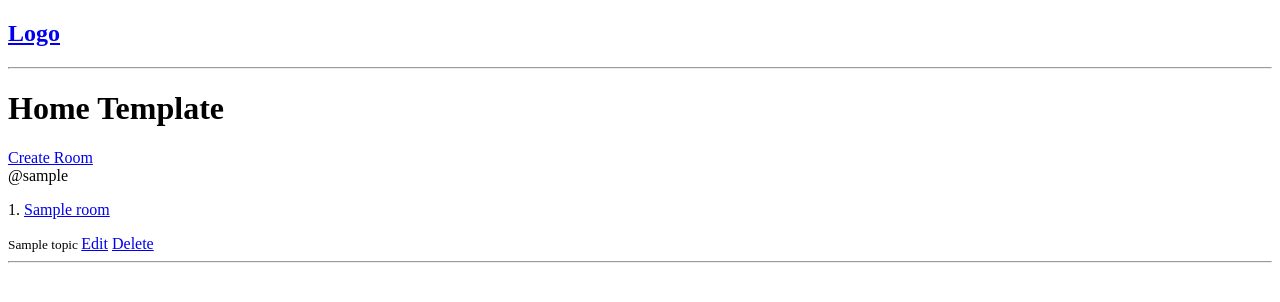
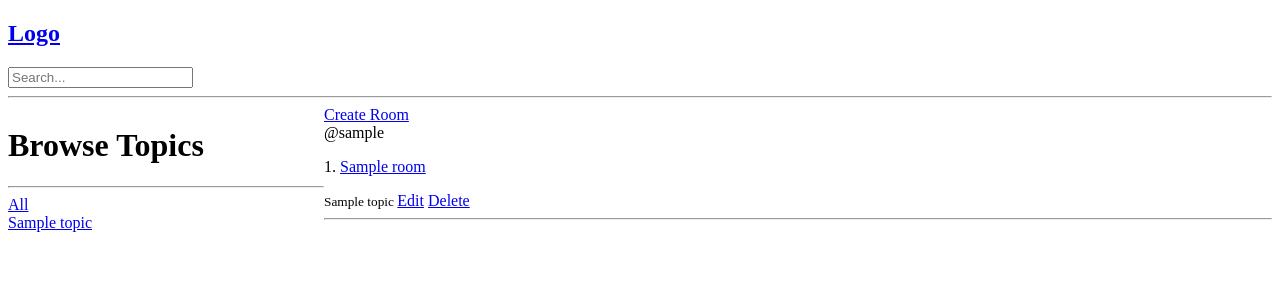
Before and after one commit to abriham-atinkut/Study-Buddy, a Django app: page / in a window 1280 px wide. Shown: the top 302 px of the page. Run offline with Django 4.2, Linux system fonts and the light colour scheme; tables that the repository leaves empty hold one stand-in row (values such as "Sample post").

Commit message:
feat(search): add topic based search and left sidebar navigation

```diff
--- a/base/templates/base/home.html
+++ b/base/templates/base/home.html
@@ -1,6 +1,25 @@
 {% extends 'main.html' %} {% block content %}
 
-<h1>Home Template</h1>
+<style>
+  .home-container {
+    display: grid;
+    grid-template-columns: 1fr 3fr;
+  }
+</style>
+<div class="home-container">
+  <div>
+    <h1>Browse Topics</h1>
+    <hr />
+    <div>
+      <a href="{% url 'home' %}">All </a>
+    </div>
+    {% for topic in topics %}
+    <div>
+      <a href="{% url 'home' %}?q={{topic.name}}">{{topic.name}} </a>
+    </div>
+    {% endfor %}
+  </div>
+
   <div>
     <a href="{% url 'create-room' %}">Create Room</a>
 
@@ -8,7 +27,9 @@
       {% for room in rooms %}
       <div>
         <span>@{{room.host.username}}</span>
-      <p>{{room.id}}. <a href="{% url 'room' room.id  %}">{{room.name}}</a></p>
+        <p>
+          {{room.id}}. <a href="{% url 'room' room.id  %}">{{room.name}}</a>
+        </p>
         <small>{{room.topic.name}} </small>
         <a href="{% url 'edit-room' room.id  %}">Edit</a>
         <a href="{% url 'delete-room' room.id %}">Delete</a>
@@ -18,5 +39,5 @@
       {% endfor %}
     </div>
   </div>
-
+</div>
 {% endblock content %}
--- a/base/views.py
+++ b/base/views.py
@@ -1,5 +1,5 @@
 from django.shortcuts import render, redirect
-from .models import Room
+from .models import Room, Topic
 from .forms import RoomForm
 # rooms = [
 #     { 'id':1 , 'name': 'Lets learn python' },
@@ -8,8 +8,10 @@ from .forms import RoomForm
 # ]
 
 def home(request):
-    rooms = Room.objects.all()
-    context = {'rooms': rooms}
+    q = request.GET.get('q') or ''
+    rooms = Room.objects.filter(topic__name__icontains=q)
+    topics = Topic.objects.all()
+    context = {'rooms': rooms, 'topics': topics}
     return render(request, 'base/home.html', context)
 
 def room(request, pk):
@@ -48,3 +50,6 @@ def deleteRoom(request, pk):
         return redirect('home')
     context = {'obj': room}
     return render(request, 'base/delete.html', context)
+
+
+# 2:08
--- a/template/navbar.html
+++ b/template/navbar.html
@@ -1,4 +1,7 @@
 <nav>
   <h1><a href="/">Logo</a></h1>
+  <form method="get" action="{% url 'home' %}">
+    <input type="text" name="q" placeholder="Search..."/>
+  </form>
 </nav>
 <hr />
```
Lines whose indentation alone changed are shown as unchanged.
